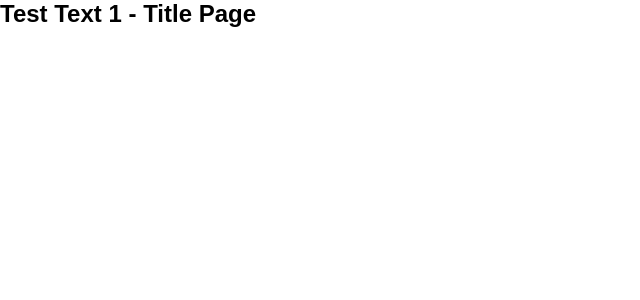
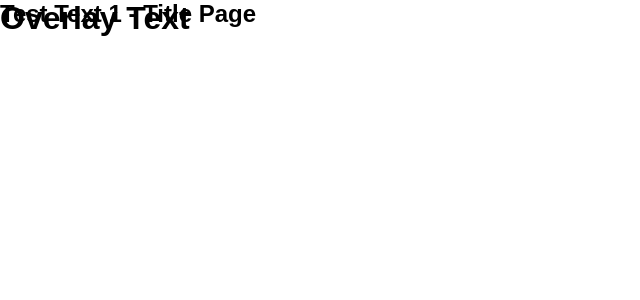
Before and after one commit to spsdrocks/portfolio-ideas, a Next.js app: page / in a window 1280 px wide. Shown: the top 300 px of the page, without its empty margins (0-640 px from the left). Built offline with nearby package versions, Linux system fonts and the light colour scheme.

Commit message:
Created outlide for rest of pages.

```diff
--- a/app/page.jsx
+++ b/app/page.jsx
@@ -1,22 +1,64 @@
 import styles from "./page.module.css";
 
 export default function Home() {
+
   return (
     <>
-      <div class = "slide-frame">
+      <div className = {styles.slideFrame}>
+        <SiteOverlay />
         <TitlePage />
+        <AboutPage />
+        <GalleryPage />
       </div>
     </>
   );
 }
 
 
+// Consider moving the ABSOLUTE divs into the home function and move the slides using a list
+
+
+function SiteOverlay() {
+
+  return (
+    <div className = {`${styles.slideWrapper} ${styles.siteOverlay}`}>
+      <h1>Overlay Text</h1>
+    </div>
+  );
+}
+
+
+
 
 
 function TitlePage() {
   return (
-    <section class = "slide-wrapper, title-slide">
+    <section className = {`${styles.slideWrapper} ${styles.titleSlide}`}>
       <h1>Test Text 1 - Title Page</h1>
     </section>
   );
 }
+
+
+
+
+
+function AboutPage() {
+  return (
+    <section className = {`${styles.slideWrapper} ${styles.aboutSlide}`}>
+      <h1>Test Text 2 - About Page</h1>
+    </section>
+  );
+}
+
+
+
+
+
+function GalleryPage() {
+  return (
+    <section className = {`${styles.slideWrapper} ${styles.gallerySlide}`}>
+      <h1>Test Text 3 - Gallery Page</h1>
+    </section>
+  );
+}
--- a/app/page.module.css
+++ b/app/page.module.css
@@ -1,17 +1,32 @@
-.slide-frame {
+.slideFrame {
     position: relative;
     width: 100vw;
     height: 100vh;
     overflow: hidden;
 }
 
-.slide-wrapper {
-    width: 100vw;
-    height: 100vh;
+.slideWrapper {
+    width: 100%;
+    height: 100%;
     overflow: hidden;
 }
 
-.title-slide {
+.siteOverlay {
+    position: absolute;
+
+}
+
+.titleSlide {
     position: absolute;
     right: 0%;
 }
+
+.aboutSlide {
+    position: absolute;
+    visibility: hidden; /* Element Hidden */
+}
+
+.gallerySlide {
+    position: absolute;
+    visibility: hidden; /* Element Hidden */
+}
```
